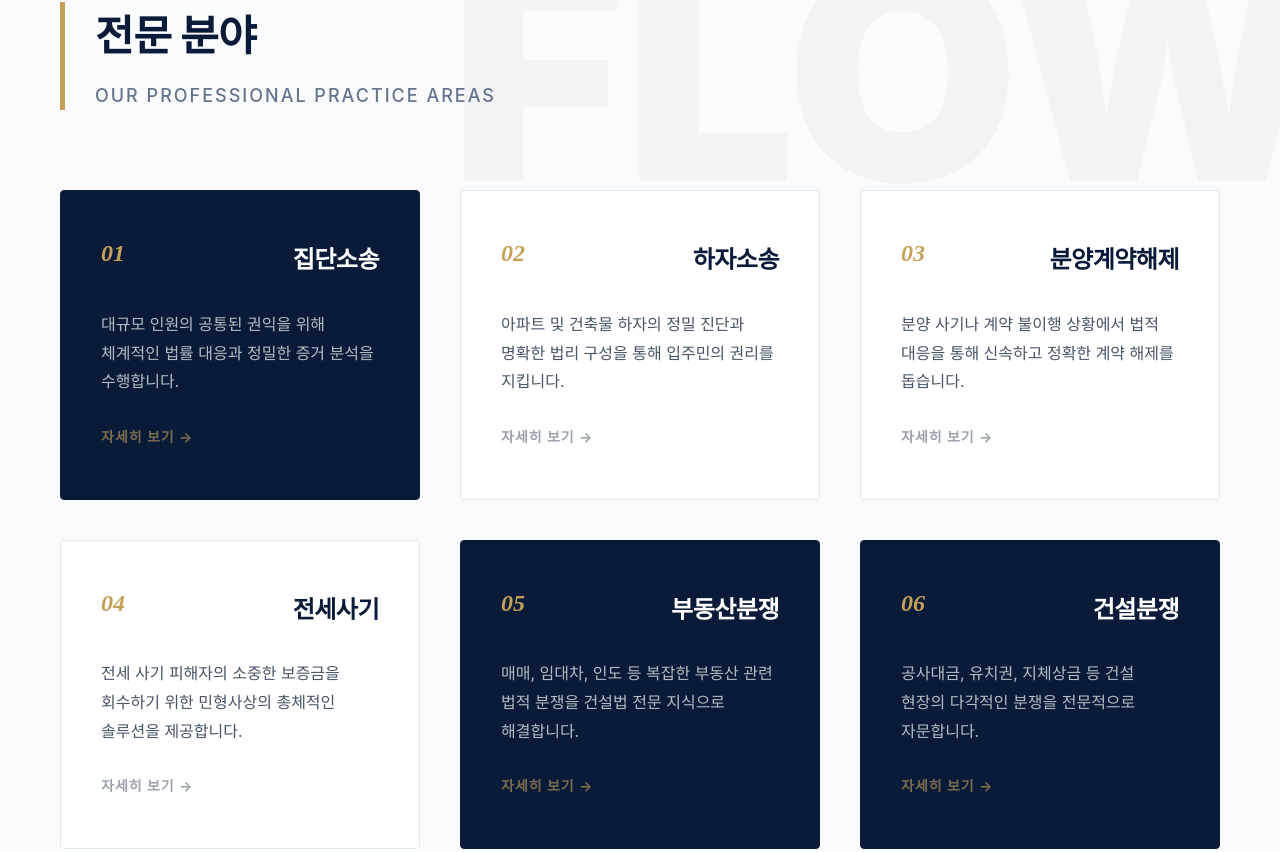
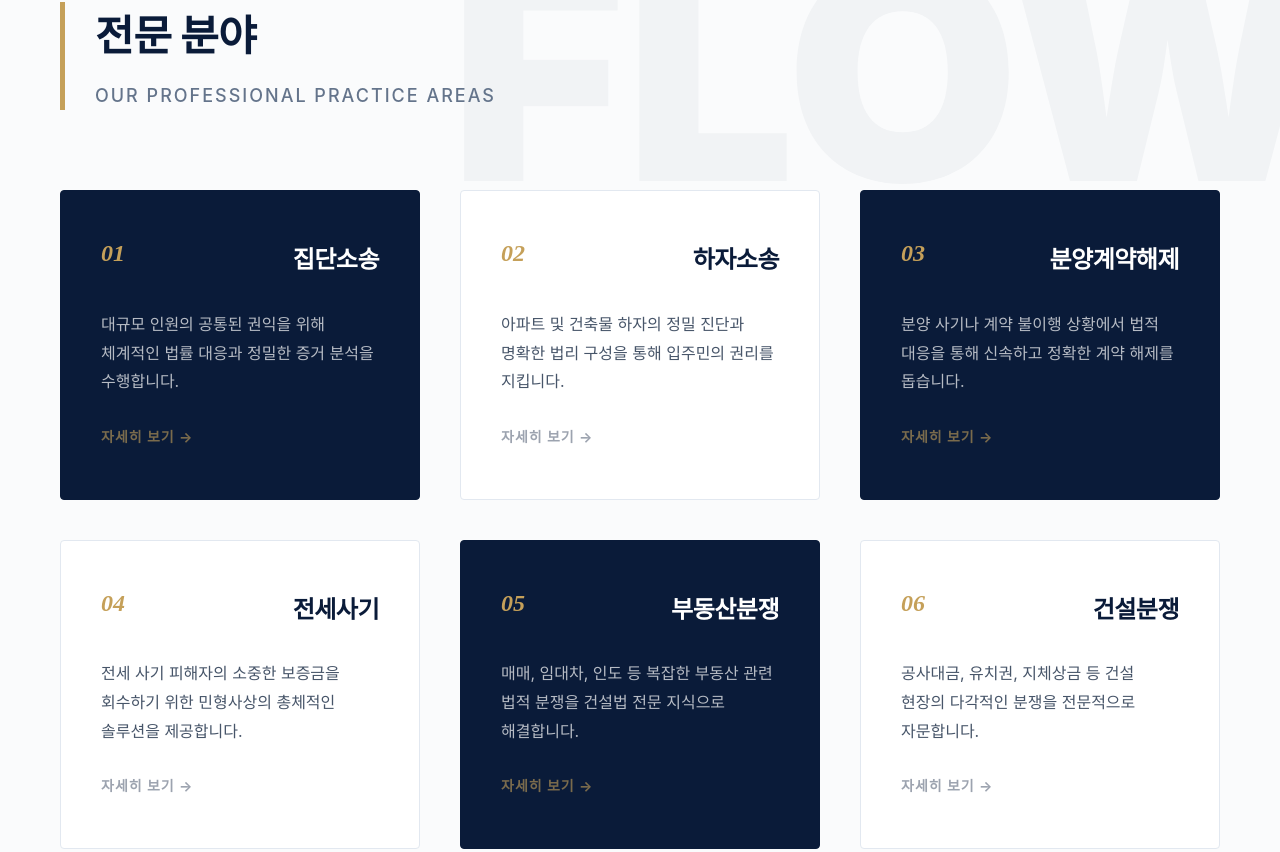
Before and after one commit to 2026flowlaw-cpu/flow, a Next.js app: page / in a window 1280 px wide. Shown: the part 1068-1920 px from the top of the page. Built offline with nearby package versions, Linux system fonts and the light colour scheme.

Commit message:
Update PracticeAreas pattern to highlight odd-numbered cards (1, 3, 5, 7, 9)

```diff
--- a/src/components/PracticeAreas/PracticeAreas.tsx
+++ b/src/components/PracticeAreas/PracticeAreas.tsx
@@ -60,8 +60,8 @@ const PracticeAreas = () => {
         </div>
         <div className={styles.grid}>
           {practiceAreas.map((area, index) => {
-            // 엇갈린 패턴을 만들기 위한 로직 (1, 5, 9번째 카드 등에 포인트 색상)
-            const isAccent = (index % 4 === 0) || (index === 5);
+            // 1, 3, 5, 7, 9번째 카드 (인덱스 0, 2, 4, 6, 8)에 색상 적용
+            const isAccent = index % 2 === 0;
 
             return (
               <Link
```
